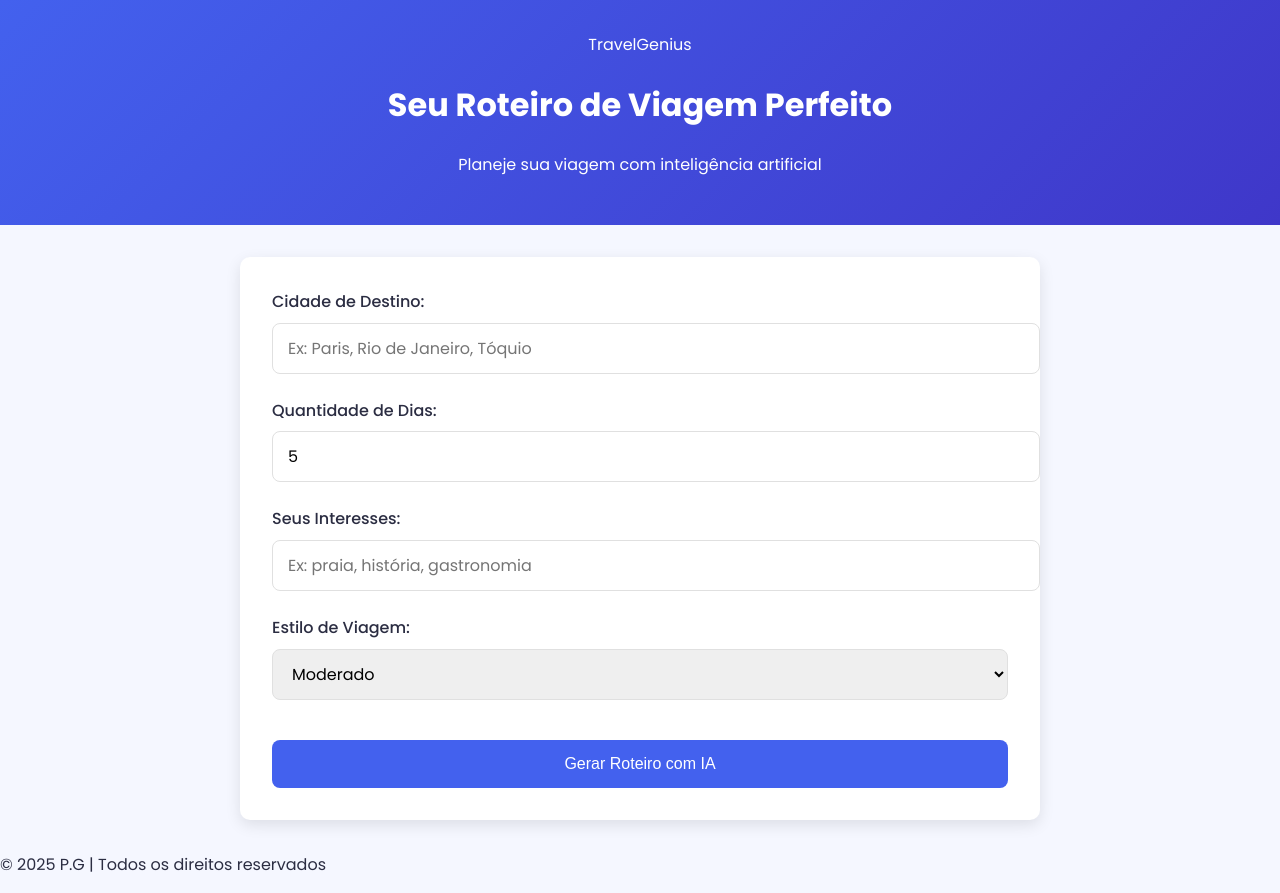
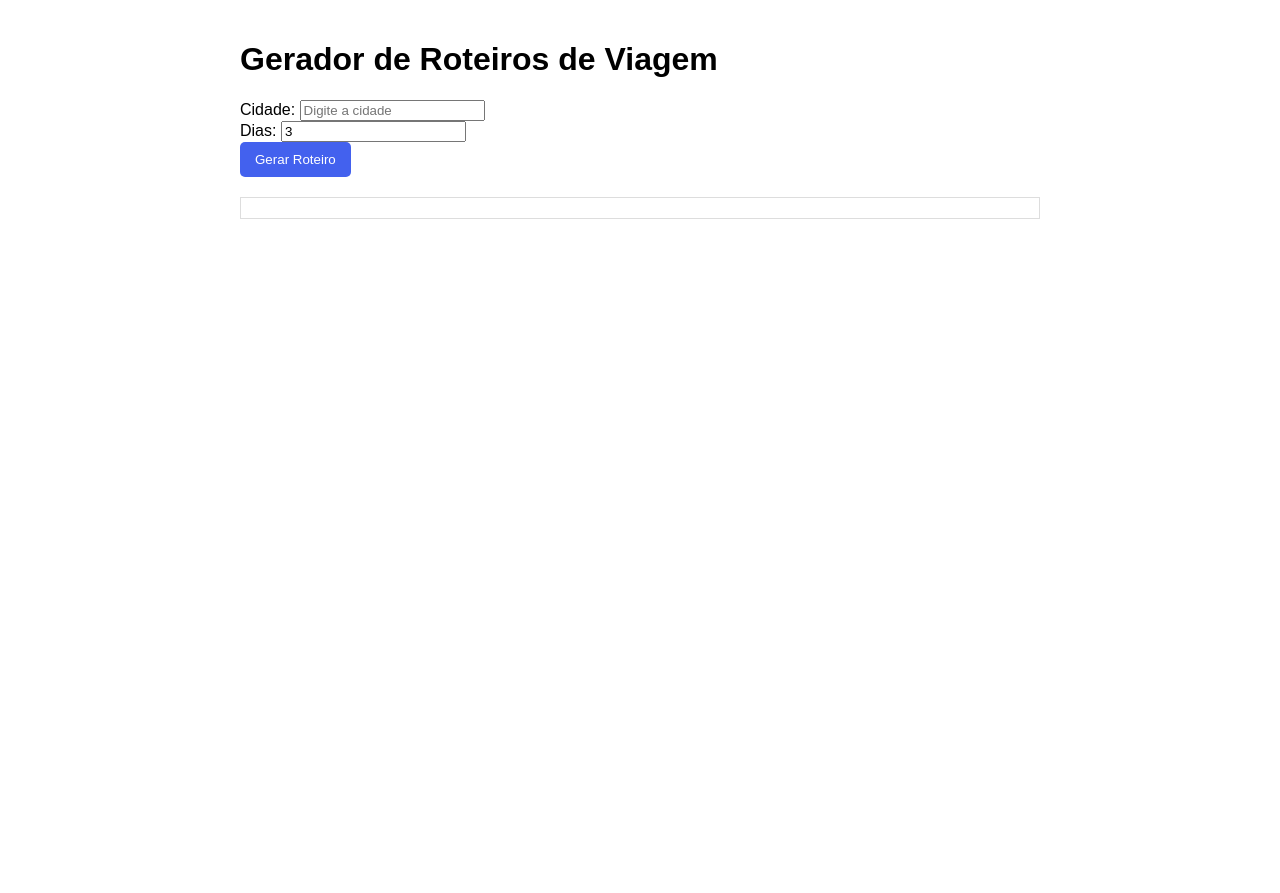
Before and after one commit to PedroIvoG/meuroteiro, a plain HTML site: page index.html in a window 1280 px wide. After the commit the page ends 800 px from the top, so only its background shows below. Drawn offline with Linux system fonts and the light colour scheme.

Commit message:
Update index.html

```diff
--- a/index.html
+++ b/index.html
@@ -4,184 +4,61 @@
     <meta charset="UTF-8">
     <meta name="viewport" content="width=device-width, initial-scale=1.0">
     <title>Meu Roteiro - Roteiros de Viagem com IA</title>
-    <link href="https://fonts.googleapis.com/css2?family=Poppins:wght@300;400;500;600;700&display=swap" rel="stylesheet">
     <style>
-        :root {
-            --primary: #4361ee;
-            --primary-dark: #3a56d4;
-            --text: #2b2d42;
-            --light: #f8f9fa;
-            --white: #ffffff;
-        }
-
         body {
-            font-family: 'Poppins', sans-serif;
-            line-height: 1.6;
-            color: var(--text);
-            background-color: #f5f7ff;
-            margin: 0;
-            padding: 0;
-        }
-
-        .header {
-            background: linear-gradient(135deg, var(--primary), #3f37c9);
-            color: white;
-            padding: 2rem 0;
-            text-align: center;
-            margin-bottom: 2rem;
-        }
-
-        .container {
+            font-family: 'Arial', sans-serif;
             max-width: 800px;
             margin: 0 auto;
-            padding: 0 20px;
+            padding: 20px;
         }
-
-        .card {
-            background: var(--white);
-            border-radius: 10px;
-            padding: 2rem;
-            box-shadow: 0 5px 15px rgba(0,0,0,0.1);
-            margin-bottom: 2rem;
-        }
-
-        .form-group {
-            margin-bottom: 1.5rem;
-        }
-
-        label {
-            display: block;
-            margin-bottom: 0.5rem;
-            font-weight: 500;
-        }
-
-        input, select {
-            width: 100%;
-            padding: 12px 15px;
-            border: 1px solid #e0e0e0;
-            border-radius: 8px;
-            font-size: 1rem;
-            font-family: 'Poppins', sans-serif;
-        }
-
         button {
-            background-color: var(--primary);
+            padding: 10px 15px;
+            background: #4361ee;
             color: white;
             border: none;
-            padding: 15px;
-            border-radius: 8px;
+            border-radius: 5px;
             cursor: pointer;
-            font-size: 1rem;
-            font-weight: 500;
-            width: 100%;
-            margin-top: 1rem;
-            transition: all 0.3s;
         }
-
-        button:hover {
-            background-color: var(--primary-dark);
+        #loading {
+            display: none;
+            margin: 10px 0;
         }
-
-        .loading {
-            text-align: center;
-            display: none;
-            margin: 2rem 0;
-        }
-
-        .spinner {
-            border: 4px solid rgba(67, 97, 238, 0.1);
-            border-radius: 50%;
-            border-top: 4px solid var(--primary);
-            width: 40px;
-            height: 40px;
-            animation: spin 1s linear infinite;
-            margin: 0 auto 1rem;
-        }
-
-        @keyframes spin {
-            0% { transform: rotate(0deg); }
-            100% { transform: rotate(360deg); }
-        }
-
         #result {
-            margin-top: 2rem;
-            display: none;
-        }
-
-        .error {
-            background-color: #fff0f0;
-            color: #d32f2f;
-            padding: 1rem;
-            border-radius: 8px;
+            margin-top: 20px;
+            padding: 10px;
+            border: 1px solid #ddd;
         }
     </style>
 </head>
 <body>
-    <header class="header">
-        <div class="container">
-            <div class="logo">TravelGenius</div>
-            <h1>Seu Roteiro de Viagem Perfeito</h1>
-            <p>Planeje sua viagem com inteligência artificial</p>
-        </div>
-    </header>
+    <h1>Gerador de Roteiros de Viagem</h1>
 
-    <main class="container">
-        <div class="card">
-            <div class="form-group">
-                <label for="city">Cidade de Destino:</label>
-                <input type="text" id="city" placeholder="Ex: Paris, Rio de Janeiro, Tóquio" required>
-            </div>
+    <div>
+        <label for="city">Cidade:</label>
+        <input type="text" id="city" placeholder="Digite a cidade" required>
+    </div>
 
-            <div class="form-group">
-                <label for="days">Quantidade de Dias:</label>
-                <input type="number" id="days" min="1" max="30" value="5" required>
-            </div>
+    <div>
+        <label for="days">Dias:</label>
+        <input type="number" id="days" min="1" value="3" required>
+    </div>
 
-            <div class="form-group">
-                <label for="interests">Seus Interesses:</label>
-                <input type="text" id="interests" placeholder="Ex: praia, história, gastronomia">
-            </div>
+    <button id="generate-btn">Gerar Roteiro</button>
 
-            <div class="form-group">
-                <label for="travel-style">Estilo de Viagem:</label>
-                <select id="travel-style">
-                    <option value="relaxed">Relaxado</option>
-                    <option value="moderate" selected>Moderado</option>
-                    <option value="intense">Intenso</option>
-                </select>
-            </div>
-
-            <button id="generate-btn" type="button">Gerar Roteiro com IA</button>
-
-            <div class="loading" id="loading">
-                <div class="spinner"></div>
-                <p>Gerando seu roteiro personalizado...</p>
-            </div>
-        </div>
-
-        <div id="result"></div>
-    </main>
-
-    <footer class="footer">
-        <p>© 2025 P.G | Todos os direitos reservados</p>
-    </footer>
+    <div id="loading">Processando...</div>
+    <div id="result"></div>
 
     <script>
-        // Configurações da API
-        const API_CONFIG = {
-            endpoint: "https://openrouter.ai/api/v1/chat/completions",
-            apiKey: "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",
-            model: "deepseek-ai/deepseek-chat"
-        };
+        console.log("Script carregado"); // Verificação inicial
 
         document.getElementById('generate-btn').addEventListener('click', async function() {
+            console.log("Botão clicado"); // Verifica se o evento está sendo capturado
+
             const city = document.getElementById('city').value.trim();
             const days = document.getElementById('days').value;
-            const interests = document.getElementById('interests').value.trim();
-            const travelStyle = document.getElementById('travel-style').value;
 
             if (!city) {
-                showError('Por favor, informe a cidade de destino.');
+                showMessage("Por favor, digite uma cidade", 'error');
                 return;
             }
 
@@ -189,46 +66,56 @@
             clearResult();
 
             try {
-                const prompt = `Crie um roteiro detalhado para ${city} com ${days} dias. Interesses: ${interests}. Estilo: ${travelStyle}. Formato HTML organizado.`;
+                console.log("Iniciando requisição...");
 
-                const response = await fetch(API_CONFIG.endpoint, {
-                    method: "POST",
+                // Simulação de API - REMOVA ISSO QUANDO A API ESTIVER FUNCIONANDO
+                await new Promise(resolve => setTimeout(resolve, 2000));
+                document.getElementById('result').innerHTML = `
+                    <h3>Roteiro para ${city} - ${days} dias</h3>
+                    <p>Esta é uma simulação. Quando a API estiver configurada corretamente, aparecerá o roteiro real aqui.</p>
+                    <p>Verifique o console para mensagens de depuração.</p>
+                `;
+
+                // Código real da API (descomente quando testar)
+                /*
+                const response = await fetch('https://openrouter.ai/api/v1/chat/completions', {
+                    method: 'POST',
                     headers: {
-                        "Authorization": `Bearer ${API_CONFIG.apiKey}`,
-                        "Content-Type": "application/json",
-                        "HTTP-Referer": window.location.href,
-                        "X-Title": "TravelGenius"
+                        'Authorization': 'Bearer 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',
+                        'Content-Type': 'application/json'
                     },
                     body: JSON.stringify({
-                        model: API_CONFIG.model,
-                        messages: [{role: "user", content: prompt}],
-                        temperature: 0.7
+                        model: "deepseek-ai/deepseek-chat",
+                        messages: [{
+                            role: "user",
+                            content: `Crie um roteiro para ${city} com ${days} dias`
+                        }]
                     })
                 });
 
-                if (!response.ok) throw new Error('Erro na API');
-
                 const data = await response.json();
                 document.getElementById('result').innerHTML = data.choices[0].message.content;
-                document.getElementById('result').style.display = 'block';
+                */
 
             } catch (error) {
-                console.error('Erro:', error);
-                showError('Falha ao gerar roteiro. Tente novamente.');
+                console.error("Erro:", error);
+                showMessage("Ocorreu um erro. Verifique o console.", 'error');
             } finally {
                 toggleLoading(false);
             }
         });
 
-        function showError(message) {
+        function showMessage(message, type) {
             const resultDiv = document.getElementById('result');
-            resultDiv.innerHTML = `<div class="error">${message}</div>`;
+            resultDiv.innerHTML = `<div class="${type}">${message}</div>`;
             resultDiv.style.display = 'block';
+            console.log("Mensagem exibida:", message); // Verificação
         }
 
         function toggleLoading(show) {
             document.getElementById('loading').style.display = show ? 'block' : 'none';
             document.getElementById('generate-btn').disabled = show;
+            console.log("Loading:", show ? "ON" : "OFF"); // Verificação
         }
 
         function clearResult() {
```
